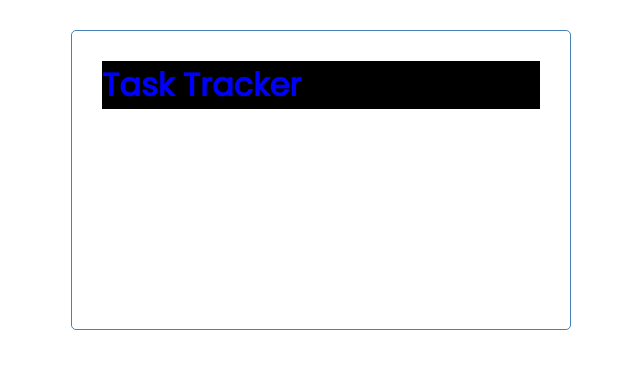
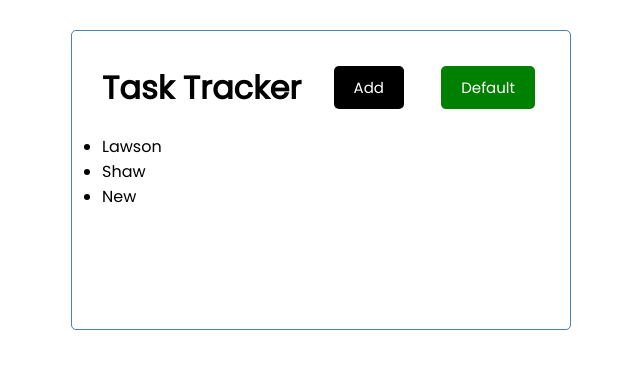
Before and after one commit to Coreyo-git/react-demo, a React (Create React App) app: page / in a window 1280 px wide. Shown: the top 368 px of the page, without its empty margins (319-959 px from the left). Built offline with nearby package versions, Linux system fonts and the light colour scheme.

Commit message:
Added job list, and imported into main view

```diff
--- a/src/App.js
+++ b/src/App.js
@@ -1,10 +1,12 @@
 import './App.css';
 import Header from './components/Header';
+import JobList from './components/JobList';
 
 function App() {
   return (
     <div className="container">
       <Header />
+      <JobList />
     </div>
   );
 }
--- /dev/null
+++ b/src/components/Button.js
@@ -0,0 +1,10 @@
+const Button = ({color, text}) => {
+    return <button style={{backgroundColor: color}} className='btn'>{text}</button>
+}
+
+Button.defaultProps = {
+    color: 'green',
+    text: 'Default',
+}
+
+export default Button
--- a/src/components/Header.js
+++ b/src/components/Header.js
@@ -1,10 +1,13 @@
 import PropTypes from 'prop-types'
+import Button from './Button';
 
 
     const Header = ({ title }) => {
     return (
-        <header>
-            <h1 style={{color: 'blue', backgroundColor: 'black'}} >{title}</h1>
+        <header className='header'>
+            <h1>{title}</h1>
+            <Button color='black' text='Add'/>
+            <Button/>
         </header>
     )
 }
@@ -19,9 +22,9 @@ Header.propTypes = {
 }
 
 // CSS in JS
-const headingStyle = {
-    color: 'blue',
-    backgroundColor: 'black'
-}
+// const headingStyle = {
+//     color: 'blue',
+//     backgroundColor: 'black'
+// }
 
 export default Header
--- /dev/null
+++ b/src/components/JobList.js
@@ -0,0 +1,18 @@
+import React from 'react'
+
+function JobList() {
+    const jobs = ["Lawson", "Shaw", "New"];
+    const items = [];
+
+    for (const job of jobs) {
+        items.push(<li>{ job }</li>);
+    }
+
+    return (
+        <div>
+            <ul>{items}</ul>
+        </div>
+    )
+}
+
+export default JobList
```
